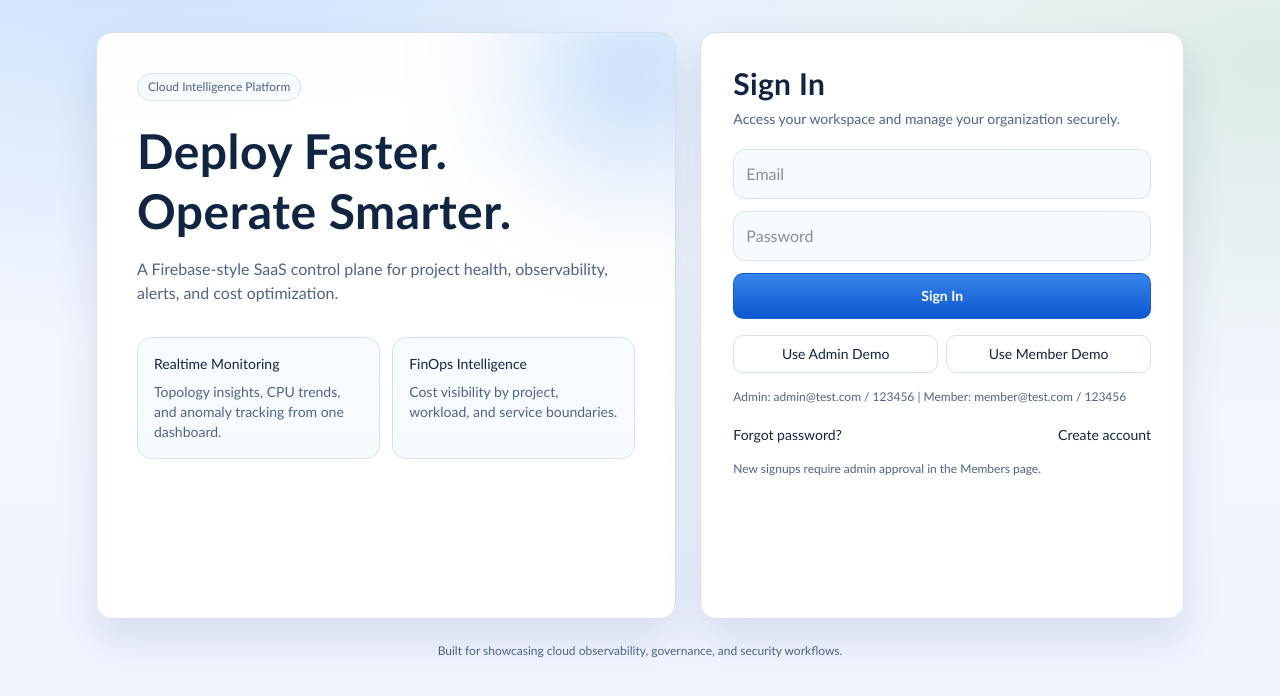
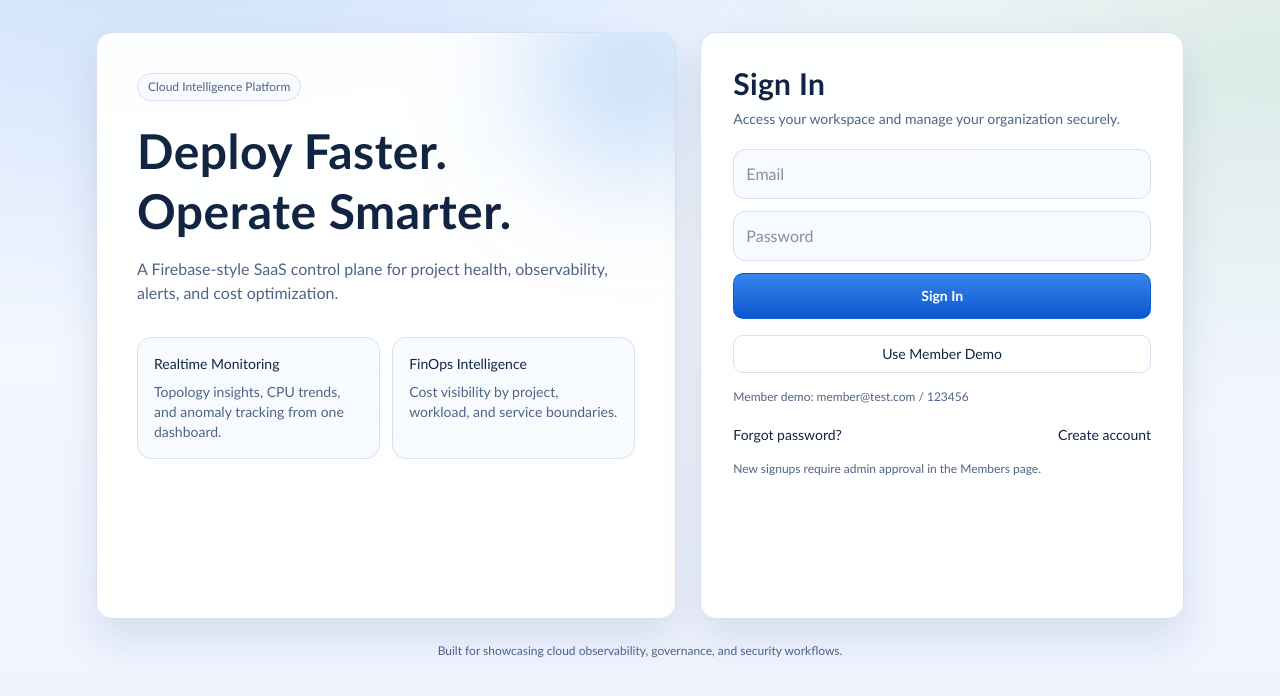
Before and after one commit to Jayan1463/cloud-intelligence-platform, a Next.js app: page /auth/login in a window 1280 px wide. Shown: the top 696 px of the page. Built offline with nearby package versions, Linux system fonts and the light colour scheme.

Commit message:
Remove admin demo hints from login flows

```diff
--- a/app/(auth)/auth/login/page.tsx
+++ b/app/(auth)/auth/login/page.tsx
@@ -76,31 +76,21 @@ export default function SaaSLoginPage() {
           </button>
         </div>
 
-        <div className="mt-4 grid gap-2 sm:grid-cols-2">
-          <button
-            type="button"
-            onClick={() => {
-              setEmail("admin@test.com");
-              setPassword("123456");
-            }}
-            className="btn-secondary px-3 py-2 text-sm"
-          >
-            Use Admin Demo
-          </button>
+        <div className="mt-4">
           <button
             type="button"
             onClick={() => {
               setEmail("member@test.com");
               setPassword("123456");
             }}
-            className="btn-secondary px-3 py-2 text-sm"
+            className="btn-secondary w-full px-3 py-2 text-sm"
           >
             Use Member Demo
           </button>
         </div>
 
         <p className="mt-4 text-xs text-[var(--text-muted)]">
-          Admin: <span className="font-medium">admin@test.com / 123456</span> | Member: <span className="font-medium">member@test.com / 123456</span>
+          Member demo: <span className="font-medium">member@test.com / 123456</span>
         </p>
         {status ? (
           <p className={`mt-3 rounded-lg border p-2 text-sm ${status.toLowerCase().includes("invalid") ? "border-[var(--danger)] text-[var(--danger)]" : "border-[var(--warning)] text-[var(--warning)]"}`}>
--- a/app/(saas)/workspace/settings/members/page.tsx
+++ b/app/(saas)/workspace/settings/members/page.tsx
@@ -17,7 +17,7 @@ export default async function MembersSettingsPage() {
           <span className="font-medium">{session.role ?? "none"}</span>.
         </p>
         <p className="mt-2 text-sm text-[var(--text-muted)]">
-          Admin accounts can approve access requests. If you cannot approve requests, login with <span className="font-medium">admin@test.com / 123456</span>.
+          Admin accounts can approve access requests. If you cannot approve requests, sign in with an admin account.
         </p>
       </div>
       {canManage ? <InviteMemberModal /> : <p className="surface-soft p-3 text-sm text-[var(--text-muted)]">Members cannot send invites.</p>}
--- a/app/api/auth/login/route.ts
+++ b/app/api/auth/login/route.ts
@@ -18,7 +18,7 @@ export async function POST(request: Request) {
   } else if (isMemberRequestPending(memberStore, email)) {
     return NextResponse.json({ error: "Approval pending. Wait for admin approval." }, { status: 403 });
   } else {
-    return NextResponse.json({ error: "Invalid credentials. Use admin@test.com / 123456 or create an account first." }, { status: 401 });
+    return NextResponse.json({ error: "Invalid credentials. Check your email/password or create an account first." }, { status: 401 });
   }
 
   const response = NextResponse.json({ ok: true, email, role });
```
